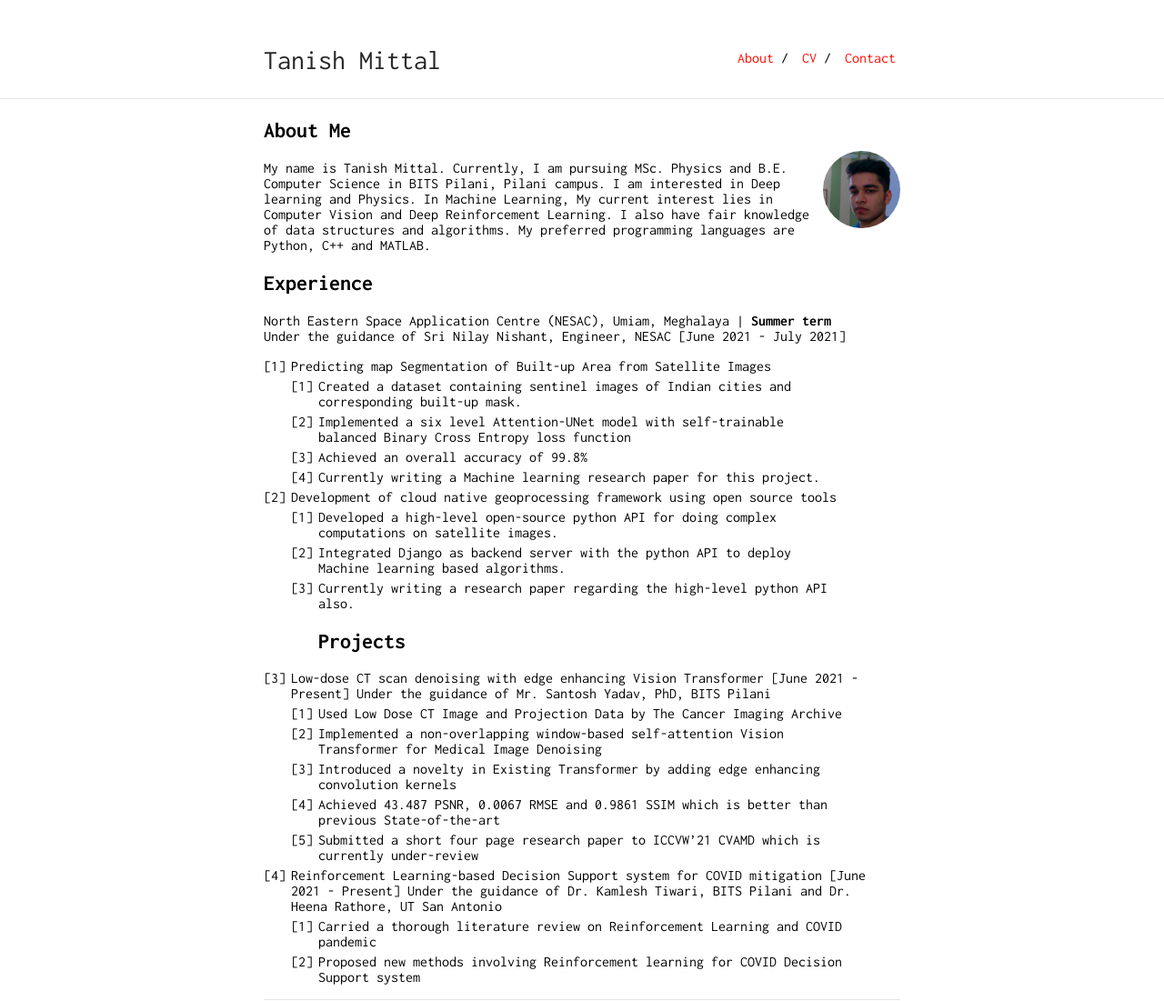
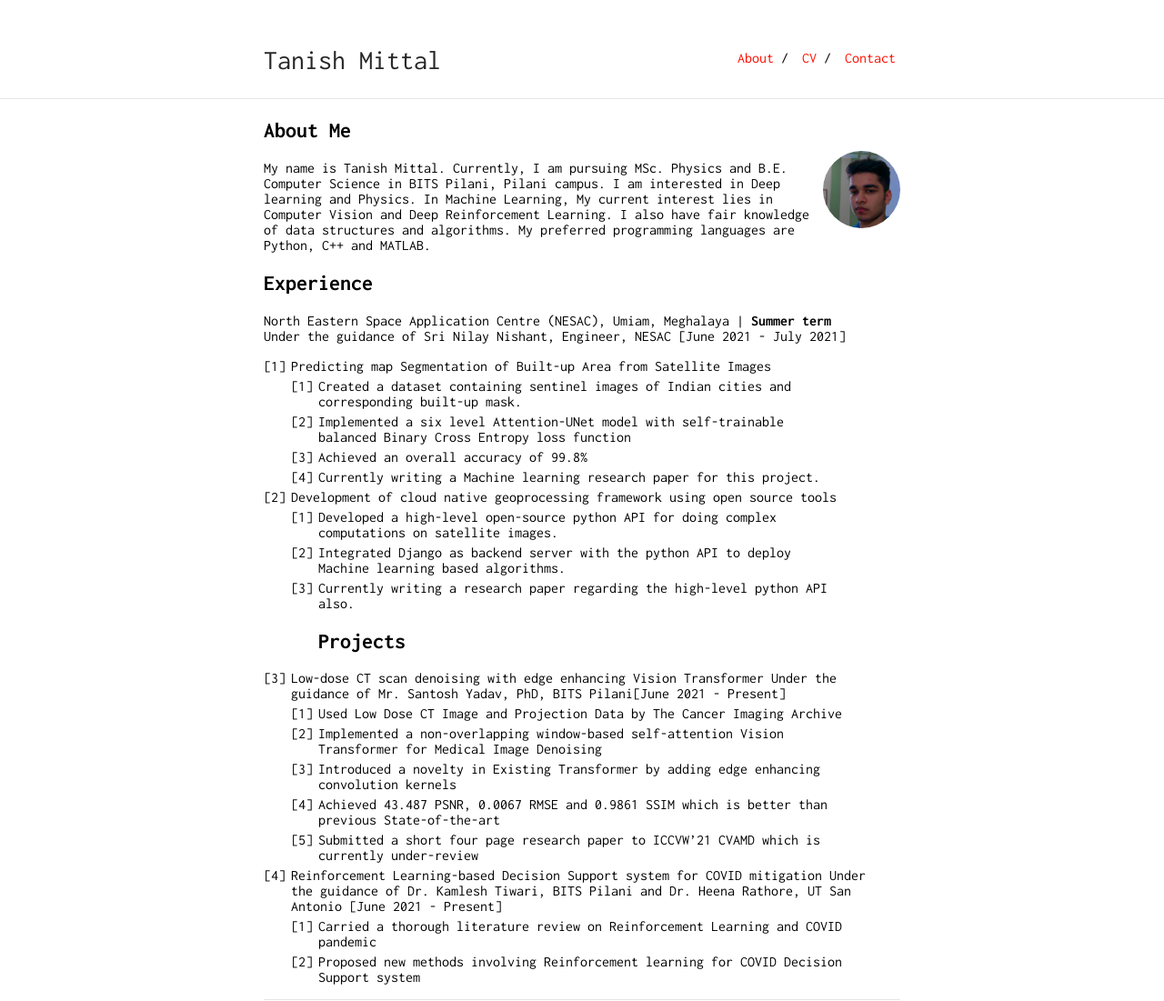
Before and after one commit to tanish3/tanish3.github.io, a Jekyll site: the page built from index.md, in a window 1280 px wide. Shown: the whole page at 91% size. Built offline with Jekyll 4.4.1, drawn with Linux system fonts in a browser that asks for light colours; our own code applies the rules of GitHub Pages for plain Markdown files; part of the change alters nothing that is shown.

```diff
--- a/index.md
+++ b/index.md
@@ -16,20 +16,20 @@ Under the guidance of Sri Nilay Nishant, Engineer, NESAC [June 2021 - July 2021]
     1. Implemented a six level Attention-UNet model with self-trainable balanced Binary Cross Entropy loss function
     1. Achieved an overall accuracy of 99.8%
     1. Currently writing a Machine learning research paper for this project.
-1. Development of cloud native geoprocessing framework using open source tools
+2. Development of cloud native geoprocessing framework using open source tools
     1. Developed a high-level open-source python API for doing complex computations on satellite images.
     1. Integrated Django as backend server with the python API to deploy Machine learning based algorithms.
     1. Currently writing a research paper regarding the high-level python API also.
 ## Projects
-1. Low-dose CT scan denoising with edge enhancing Vision Transformer [June 2021 - Present]
-    Under the guidance of Mr. Santosh Yadav, PhD, BITS Pilani
+1. Low-dose CT scan denoising with edge enhancing Vision Transformer
+    Under the guidance of Mr. Santosh Yadav, PhD, BITS Pilani[June 2021 - Present]
     1. Used Low Dose CT Image and Projection Data by The Cancer Imaging Archive
     1. Implemented a non-overlapping window-based self-attention Vision Transformer for Medical Image Denoising
     1. Introduced a novelty in Existing Transformer by adding edge enhancing convolution kernels
     1. Achieved 43.487 PSNR, 0.0067 RMSE and 0.9861 SSIM which is better than previous State-of-the-art
     1. Submitted a short four page research paper to ICCVW’21 CVAMD which is currently under-review
-2. Reinforcement Learning-based Decision Support system for COVID mitigation [June 2021 - Present]
-   Under the guidance of Dr. Kamlesh Tiwari, BITS Pilani and Dr. Heena Rathore, UT San Antonio
+2. Reinforcement Learning-based Decision Support system for COVID mitigation
+   Under the guidance of Dr. Kamlesh Tiwari, BITS Pilani and Dr. Heena Rathore, UT San Antonio [June 2021 - Present]
     1. Carried a thorough literature review on Reinforcement Learning and COVID pandemic
     1. Proposed new methods involving Reinforcement learning for COVID Decision Support system
 
```
